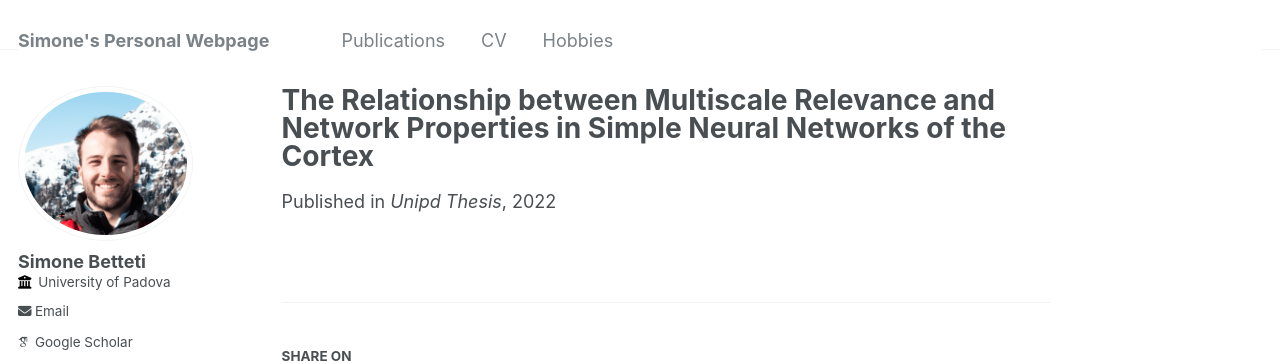
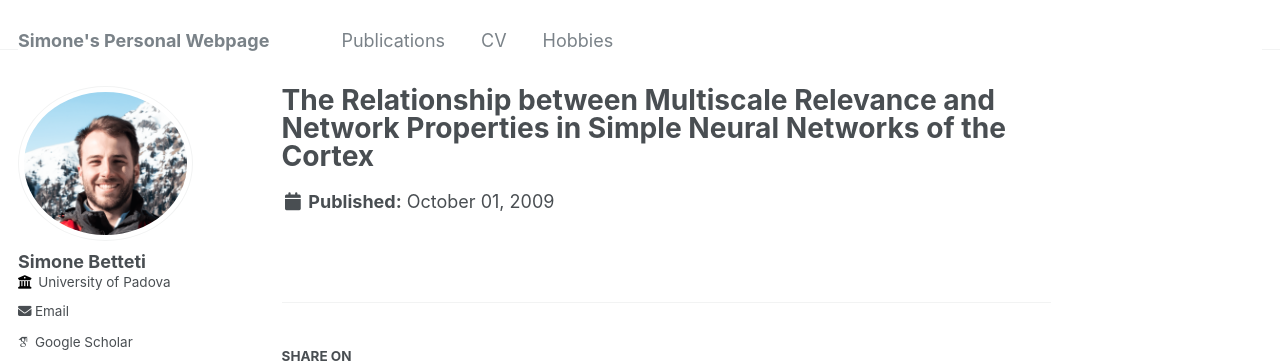
Before and after one commit to sim1bet/sim1bet.github.io, a Jekyll site: the page built from _publications/2009-10-01-paper-title-number-1.md, in a window 1280 px wide. Shown: the top 364 px of the page. Built offline with Jekyll 4.4.1, drawn with Linux system fonts in a browser that asks for light colours; some web fonts are replaced.

Commit message:
Update 2009-10-01-paper-title-number-1.md

```diff
--- a/_publications/2009-10-01-paper-title-number-1.md
+++ b/_publications/2009-10-01-paper-title-number-1.md
@@ -2,7 +2,5 @@
 title: "The Relationship between Multiscale Relevance and Network Properties in Simple Neural Networks of the Cortex"
 collection: publications
 permalink: /publication/2009-10-01-paper-title-number-1
-date: 2022-04-21
-venue: 'Unipd Thesis'
 paperurl: 'https://thesis.unipd.it/handle/20.500.12608/29604'
 ---
```
